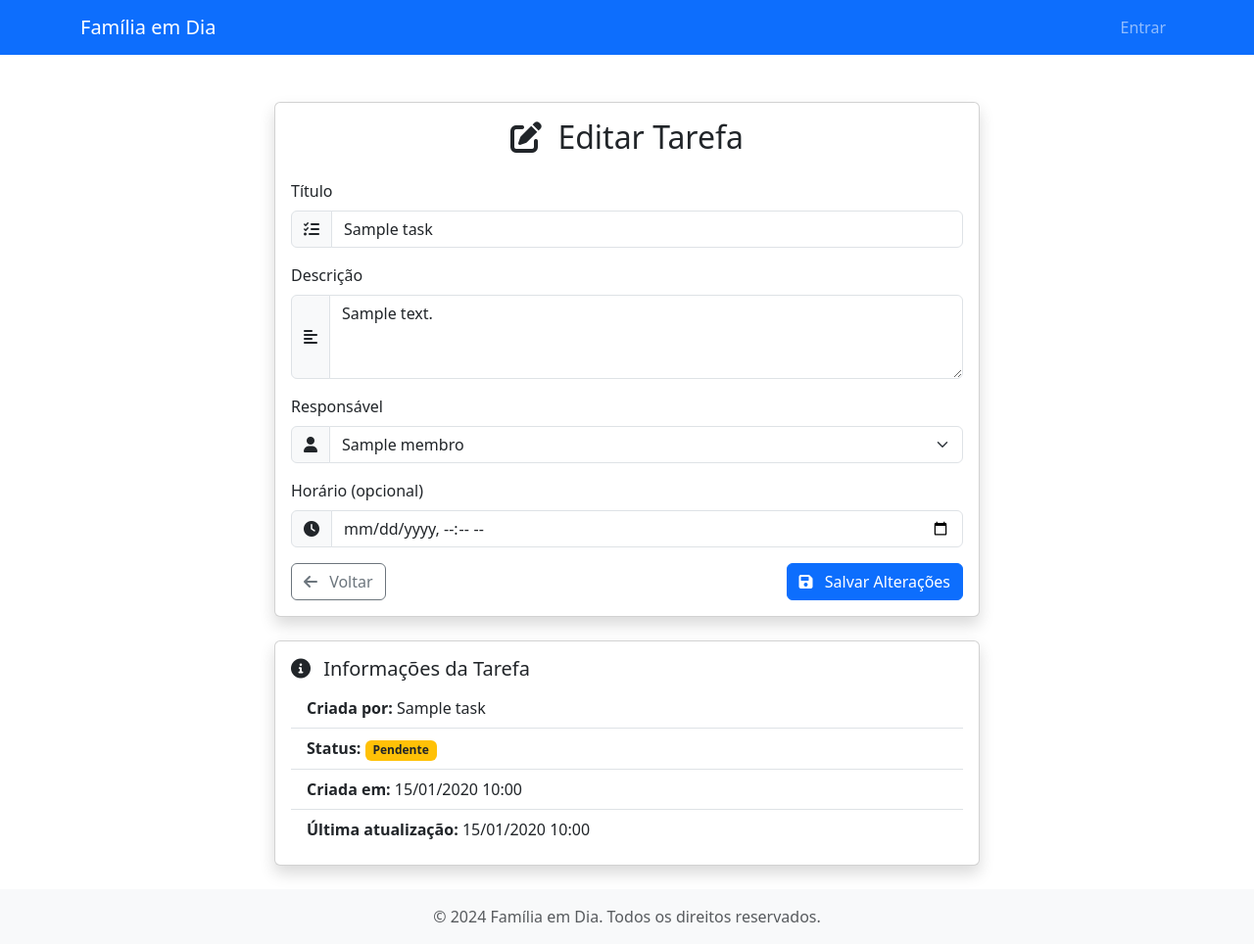
After one commit to Felipe-Paschoall/ProjetoFamiliaEmDia, a Flask app: template backend/app/templates/tarefas/edit.html in a window 1280 px wide. The commit adds this page. Shown: the whole page at 98% size. Run offline with Flask 3, Linux system fonts and the light colour scheme; the template is opened without the code that fills it: most values are stand-ins (such as "Sample title", 1, 10 or a date in 2020).

```diff
--- a/BancoDeDados/schema.sql
+++ b/BancoDeDados/schema.sql
@@ -33,6 +33,7 @@ CREATE TABLE tarefa (
     descricao TEXT,
     horario DATETIME,
     status TEXT NOT NULL DEFAULT 'pendente',
+    justificativa TEXT,
     created_at TIMESTAMP NOT NULL DEFAULT (datetime('now', '-3 hours')),
     updated_at TIMESTAMP,
     FOREIGN KEY (familia_id) REFERENCES familia (id),
--- /dev/null
+++ b/backend/app/templates/tarefas/edit.html
@@ -0,0 +1,145 @@
+{% extends "base.html" %}
+
+{% block title %}Editar Tarefa{% endblock %}
+
+{% block content %}
+<div class="container mt-4">
+  <div class="row justify-content-center">
+    <div class="col-md-8">
+      <div class="card shadow">
+        <div class="card-body">
+          <h2 class="card-title text-center mb-4">
+            <i class="fas fa-edit me-2"></i>
+            Editar Tarefa
+          </h2>
+
+          <form method="POST">
+            <div class="mb-3">
+              <label for="titulo" class="form-label">Título</label>
+              <div class="input-group">
+                <span class="input-group-text">
+                  <i class="fas fa-tasks"></i>
+                </span>
+                <input
+                  type="text"
+                  class="form-control"
+                  id="titulo"
+                  name="titulo"
+                  value="{{ task.titulo }}"
+                  required
+                >
+              </div>
+            </div>
+
+            <div class="mb-3">
+              <label for="descricao" class="form-label">Descrição</label>
+              <div class="input-group">
+                <span class="input-group-text">
+                  <i class="fas fa-align-left"></i>
+                </span>
+                <textarea
+                  class="form-control"
+                  id="descricao"
+                  name="descricao"
+                  rows="3"
+                >{{ task.descricao or '' }}</textarea>
+              </div>
+            </div>
+
+            <div class="mb-3">
+              <label for="destinatario_id" class="form-label">Responsável</label>
+              <div class="input-group">
+                <span class="input-group-text">
+                  <i class="fas fa-user"></i>
+                </span>
+                <select class="form-select" id="destinatario_id" name="destinatario_id" required>
+                  <option value="">Selecione um responsável</option>
+                  {% for membro in membros %}
+                  <option value="{{ membro.id }}" {% if membro.id == task.destinatario_id %}selected{% endif %}>
+                    {{ membro.nome }}
+                  </option>
+                  {% endfor %}
+                </select>
+              </div>
+            </div>
+
+            <div class="mb-3">
+              <label for="horario" class="form-label">Horário (opcional)</label>
+              <div class="input-group">
+                <span class="input-group-text">
+                  <i class="fas fa-clock"></i>
+                </span>
+                <input
+                  type="datetime-local"
+                  class="form-control"
+                  id="horario"
+                  name="horario"
+                  value="{{ task.horario or '' }}"
+                >
+              </div>
+            </div>
+
+            <div class="d-flex justify-content-between">
+              <a href="{{ url_for('tarefas.list_tasks') }}" class="btn btn-outline-secondary">
+                <i class="fas fa-arrow-left me-2"></i>
+                Voltar
+              </a>
+              <button type="submit" class="btn btn-primary">
+                <i class="fas fa-save me-2"></i>
+                Salvar Alterações
+              </button>
+            </div>
+          </form>
+        </div>
+      </div>
+
+      <div class="card shadow mt-4">
+        <div class="card-body">
+          <h5 class="card-title">
+            <i class="fas fa-info-circle me-2"></i>
+            Informações da Tarefa
+          </h5>
+          <ul class="list-group list-group-flush">
+            <li class="list-group-item">
+              <strong>Criada por:</strong> {{ task.criador_nome }}
+            </li>
+            <li class="list-group-item">
+              <strong>Status:</strong>
+              {% if task.status == 'pendente' %}
+              <span class="badge bg-warning text-dark">Pendente</span>
+              {% elif task.status == 'aprovada' %}
+              <span class="badge bg-success">Aprovada</span>
+              {% elif task.status == 'concluida' %}
+              <span class="badge bg-info">Concluída</span>
+              {% endif %}
+            </li>
+            <li class="list-group-item">
+              <strong>Criada em:</strong> {{ task.created_at|datetime }}
+            </li>
+            {% if task.updated_at %}
+            <li class="list-group-item">
+              <strong>Última atualização:</strong> {{ task.updated_at|datetime }}
+            </li>
+            {% endif %}
+          </ul>
+        </div>
+      </div>
+    </div>
+  </div>
+</div>
+
+{% block extra_js %}
+<script>
+  // Formata a data e hora para o formato aceito pelo input datetime-local
+  document.addEventListener('DOMContentLoaded', function() {
+    const horarioInput = document.getElementById('horario');
+    if (horarioInput.value) {
+      const data = new Date(horarioInput.value);
+      const dataFormatada = data.toISOString().slice(0, 16);
+      horarioInput.value = dataFormatada;
+    }
+  });
+</script>
+{% endblock %}
+
+{% endblock %}
```
Also changed, not shown: backend/app/routes/tarefas.py (+105 -16 lines), backend/app/templates/tarefas/history.html (+70 -7 lines), backend/app/templates/tarefas/list.html (+86 -2 lines), 5 other files.
